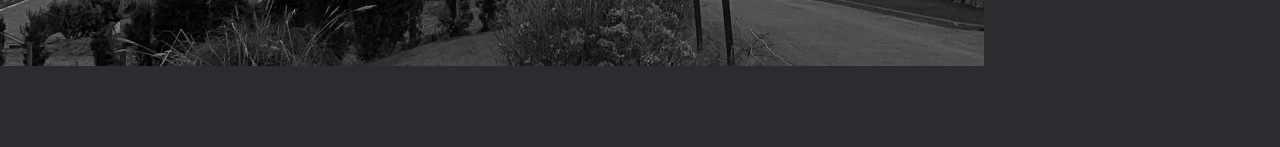
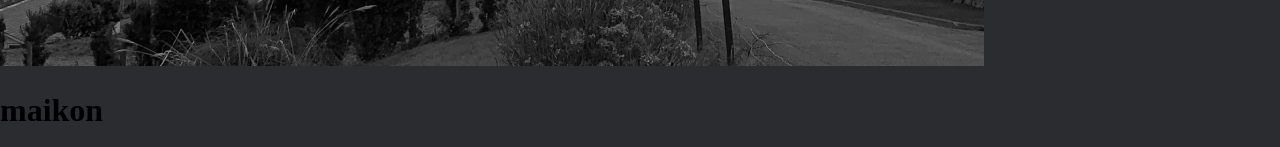
Before and after one commit to MaikonCorrea/web_project_3_ptbr, a plain HTML site: page index.html in a window 1280 px wide. Shown: the part 1013-1160 px from the top of the page. Before the commit the page ends 1083 px from the top, so only its background shows below. Drawn offline with Linux system fonts and the light colour scheme.

Commit message:
test dev

```diff
--- a/index.html
+++ b/index.html
@@ -15,7 +15,9 @@
         <h2 class="header__subtitle">Uma jornada épica do Kentucky ao Burundi pelo País de Gales e Ucrânia</h2>
         <img class="header__image" src="images/kalegin-michail-179870-unsplash-pb.jpg" alt="">
     </header>
-    <main class="main"></main>
+    <main class="main">
+        <h1>maikon</h1>
+    </main>
     <footer class="footer"></footer>
 </body>
 </html>
```
